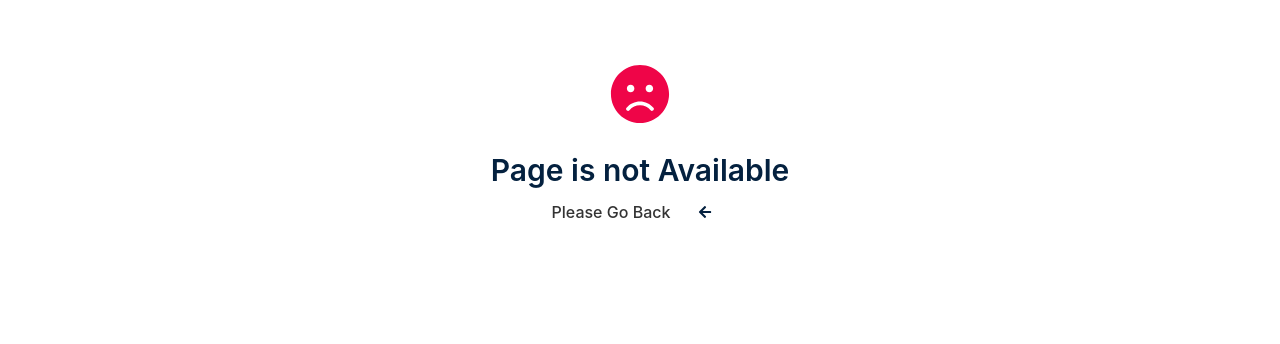
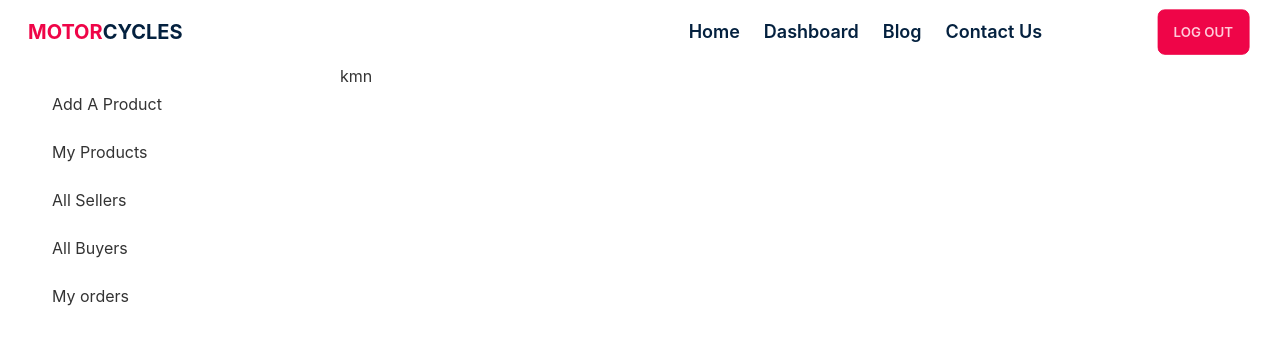
Before and after one commit to asifikbal01890/MotorBike-Buy-Sell, a React (Create React App) app: page /dashboard/allbuyers in a window 1280 px wide. Shown: the top 344 px of the page. Built offline with nearby package versions, Linux system fonts and the light colour scheme; no server answers; sample sign-in values are in the browser's storage.

Commit message:
dashbord route setup

```diff
--- a/src/layout/DashBoardLayout/DashBoardLayout.js
+++ b/src/layout/DashBoardLayout/DashBoardLayout.js
@@ -1,5 +1,5 @@
 import React from 'react';
-import { Outlet } from 'react-router-dom';
+import { Link, Outlet } from 'react-router-dom';
 import NavBar from '../../shared/NavBar/NavBar';
 
 const DashBoardLayout = () => {
@@ -15,8 +15,12 @@ const DashBoardLayout = () => {
                     <label htmlFor="dashboard-drawer" className="drawer-overlay"></label>
                     <ul className="menu p-4 w-80 bg-base-100 text-base-content">
 
-                        <li><a>Sidebar Item 1</a></li>
-                        <li><a>Sidebar Item 2</a></li>
+                        <li><Link to={"/dashboard/addproduct"}>Add A Product</Link></li>
+                        <li><Link to={"/dashboard/myproduct"}>My Products</Link></li>
+                        <li><Link to={"/dashboard/allsellers"}>All Sellers</Link></li>
+                        <li><Link to={"/dashboard/allbuyers"}>All Buyers</Link></li>
+                        <li><Link to={"/dashboard/myorders"}>My orders</Link></li>
+
                     </ul>
                 </div>
             </div>
--- /dev/null
+++ b/src/page/DashBoard/AddAProduct/AddAProduct.js
@@ -0,0 +1,11 @@
+import React from 'react';
+
+const AddAProduct = () => {
+    return (
+        <div>
+            hi
+        </div>
+    );
+};
+
+export default AddAProduct;
--- /dev/null
+++ b/src/page/DashBoard/AllBuyers/AllBuyers.js
@@ -0,0 +1,11 @@
+import React from 'react';
+
+const AllBuyers = () => {
+    return (
+        <div>
+            kmn
+        </div>
+    );
+};
+
+export default AllBuyers;
--- /dev/null
+++ b/src/page/DashBoard/AllSellers/AllSellers.js
@@ -0,0 +1,11 @@
+import React from 'react';
+
+const AllSellers = () => {
+    return (
+        <div>
+            nye
+        </div>
+    );
+};
+
+export default AllSellers;
--- /dev/null
+++ b/src/page/DashBoard/MyOrders/MyOrders.js
@@ -0,0 +1,11 @@
+import React from 'react';
+
+const MyOrders = () => {
+    return (
+        <div>
+            my
+        </div>
+    );
+};
+
+export default MyOrders;
--- /dev/null
+++ b/src/page/DashBoard/MyProduct/MyProduct.js
@@ -0,0 +1,11 @@
+import React from 'react';
+
+const MyProduct = () => {
+    return (
+        <div>
+            hello
+        </div>
+    );
+};
+
+export default MyProduct;
```
Also changed, not shown: src/routes/Routes/router.js (+23 -3 lines).
